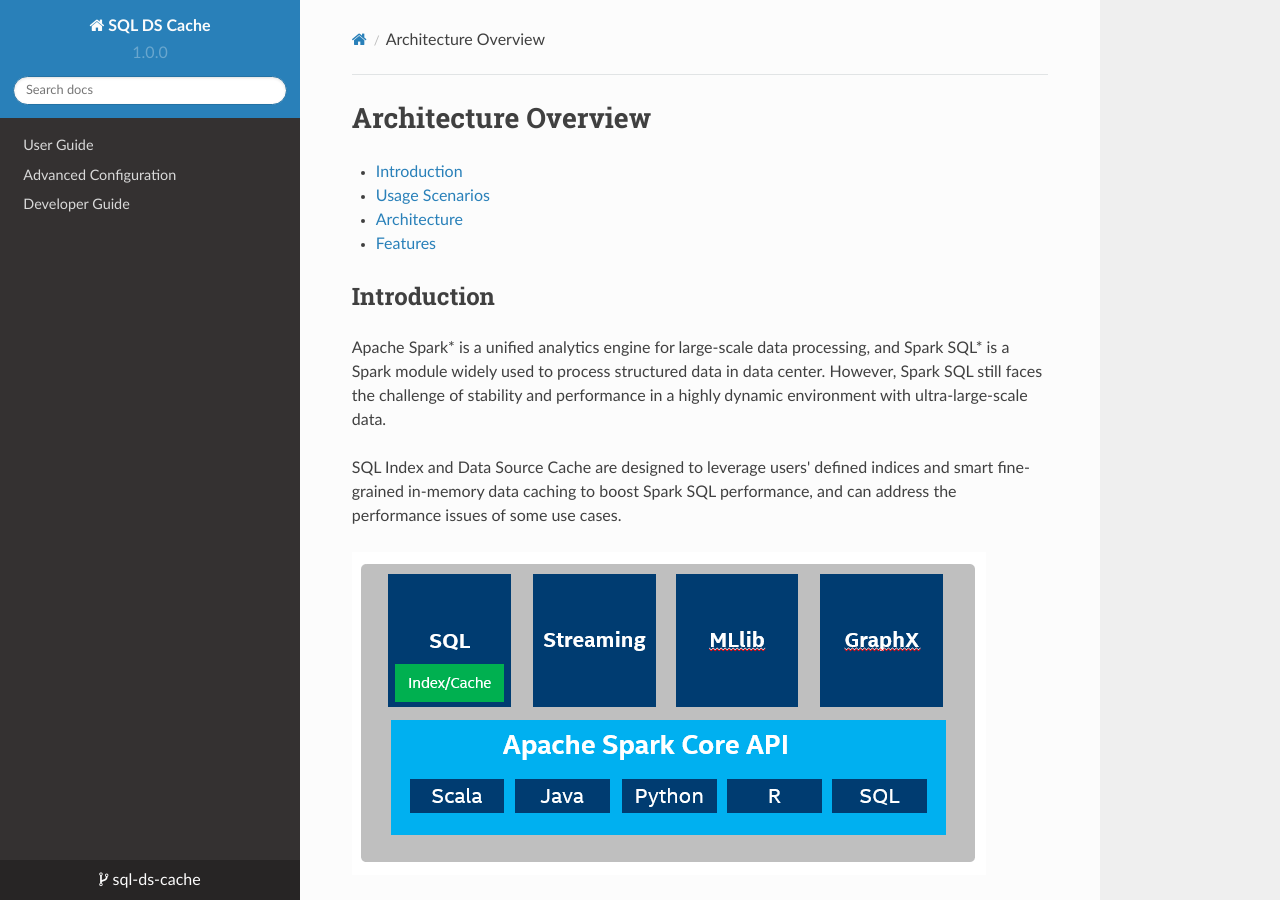
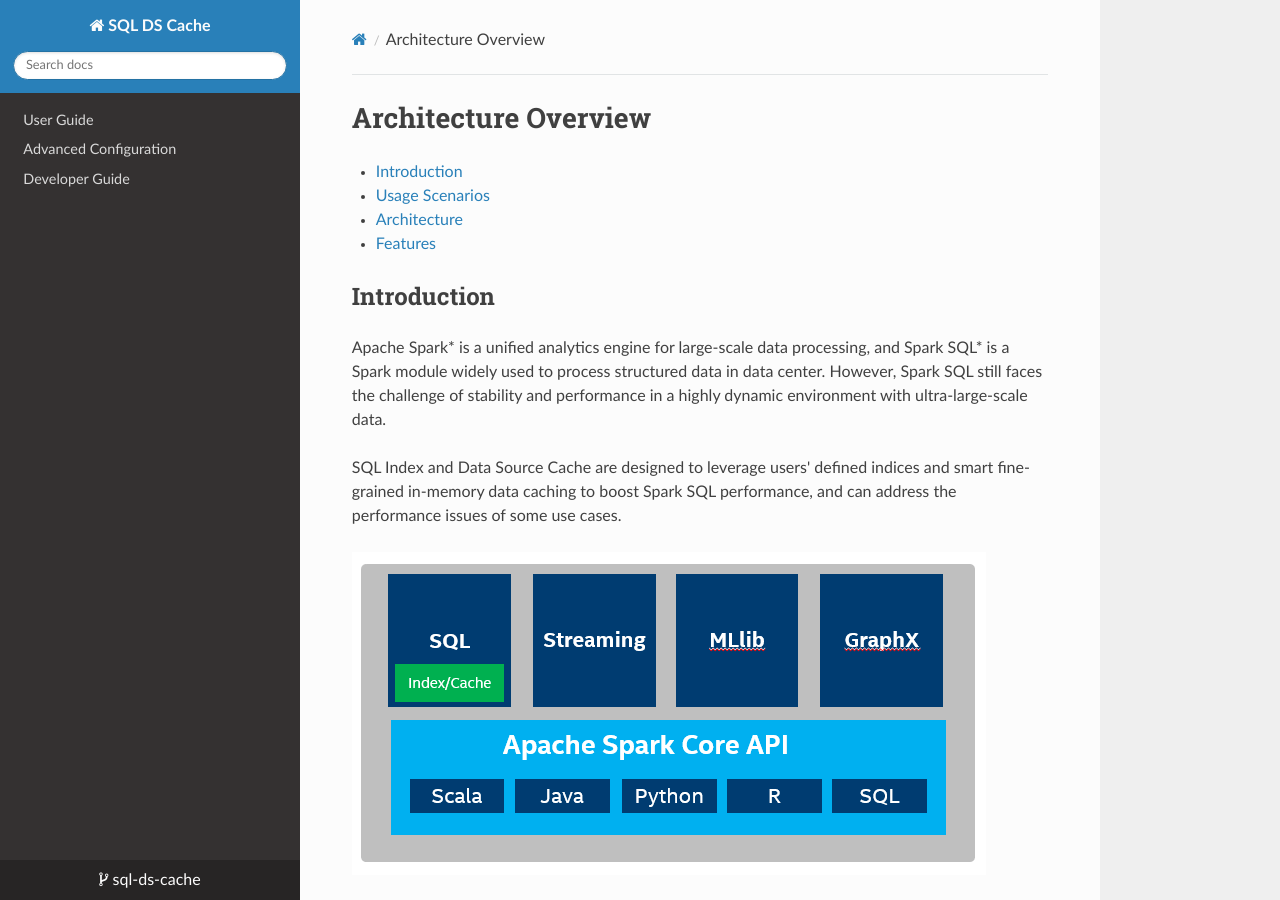
Before and after one commit to HongW2019/sql-datasource-cache, an MkDocs documentation site: the page built from docs/index.md, in a window 1280 px wide and 900 px high. Built offline with MkDocs 1.6.1, drawn with Linux system fonts in a browser that asks for light colours; nearby versions of some CDN libraries.

Commit message:
modify mkdocs.yml

```diff
--- a/mkdocs.yml
+++ b/mkdocs.yml
@@ -10,6 +10,3 @@ repo_url: https://github.com/oap-project/sql-ds-cache.git
 edit_uri: ""
 
 theme: readthedocs
-
-extra:
-    version: 1.0.0
```
